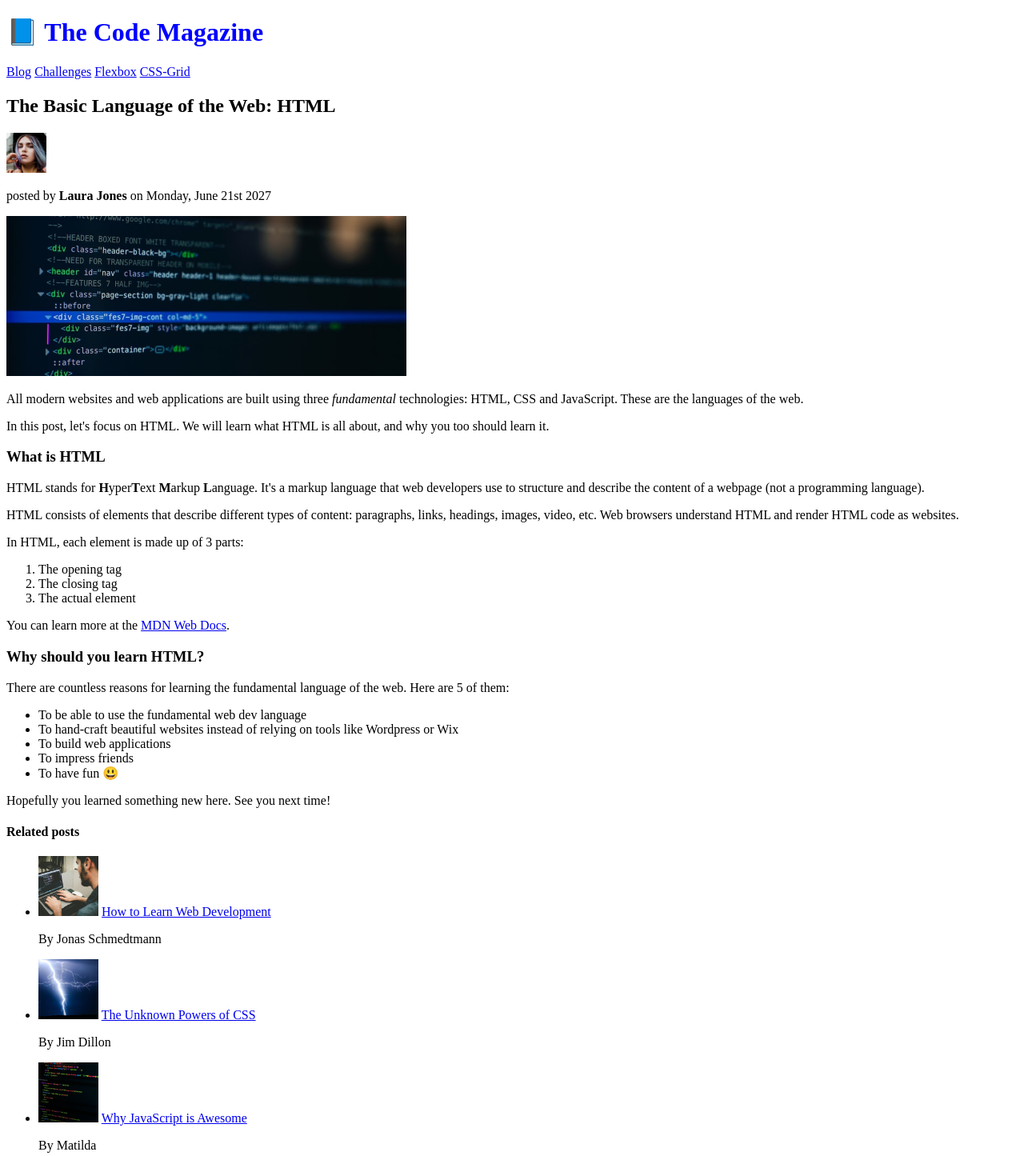
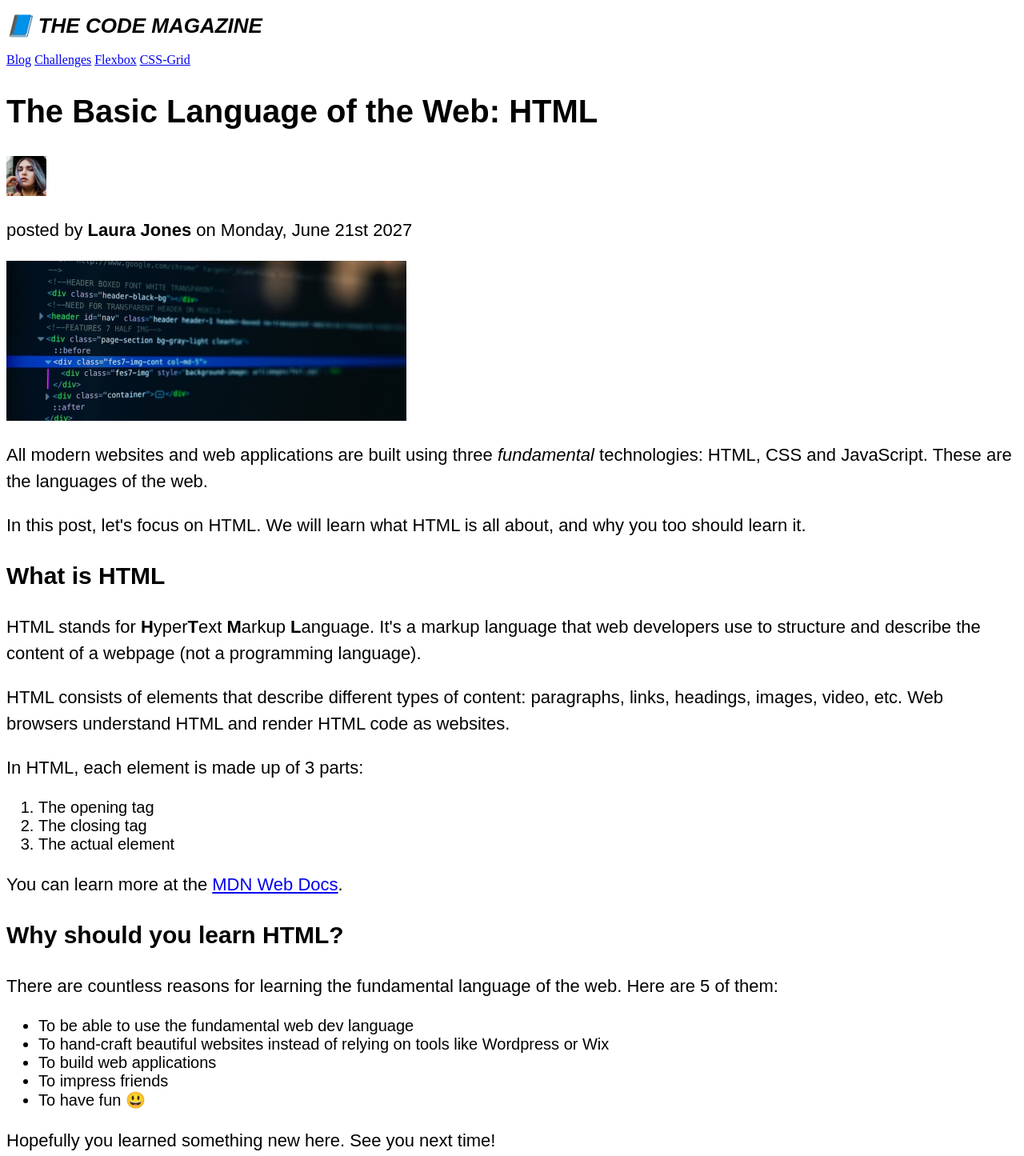
Before and after one commit to ichiomafrancis/html_css_project, a plain HTML site: page 03_CSS_Fundamentals/index.html in a window 1280 px wide. Shown: the top 1445 px of the page at 80% size. Drawn offline with Linux system fonts and the light colour scheme.

Commit message:
024 Styling Text

```diff
--- a/03_CSS_Fundamentals/style.css
+++ b/03_CSS_Fundamentals/style.css
@@ -1,3 +1,35 @@
 h1 {
-  color: blue;
+  /* color: blue; */
+  font-size: 26px;
+  font-family: sans-serif;
+  text-transform: uppercase;
+  font-style: italic;
 }
+
+h2 {
+  font-size: 40px;
+  font-family: sans-serif;
+}
+
+h3 {
+  font-size: 30px;
+  font-family: sans-serif;
+}
+
+h4 {
+  font-size: 20px;
+  font-family: sans-serif;
+  text-transform: uppercase;
+  text-align: center;
+}
+
+p {
+  font-size: 22px;
+  font-family: sans-serif;
+  line-height: 1.5;
+}
+
+li {
+  font-size: 20px;
+  font-family: sans-serif;
+}
```
